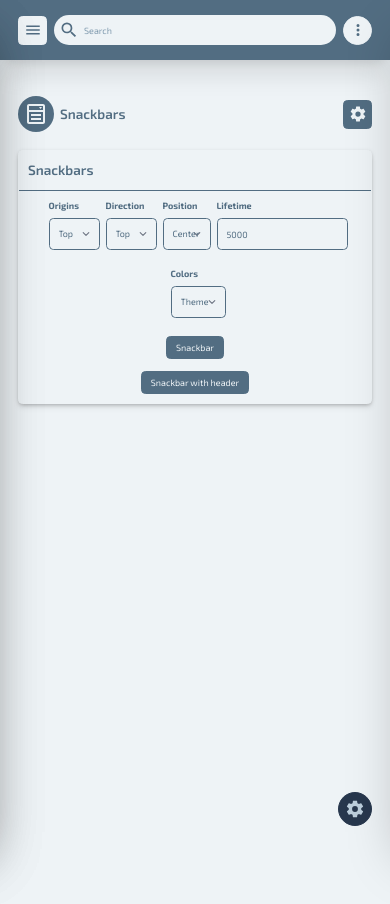
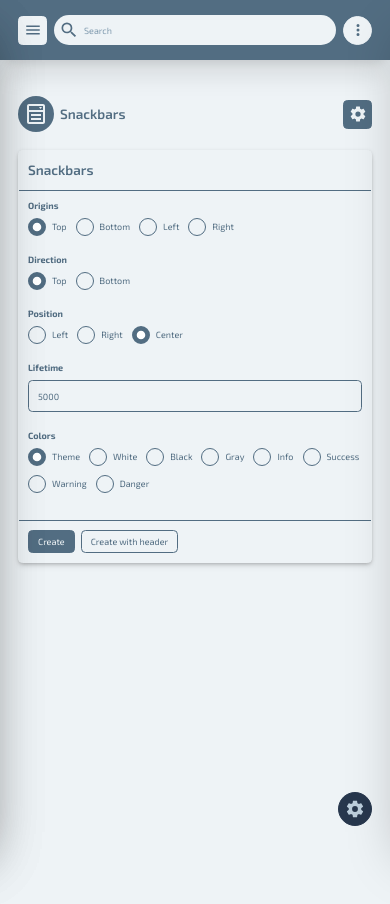
Before and after one commit to vishalkanani99/dmantu-admin, a Vue app: page /dmantu-admin/snackbars in a window 390 px wide. Built offline with nearby package versions, Linux system fonts and the light colour scheme.

Commit message:
fixed: pages responsive view

```diff
--- a/src/pages/cards.vue
+++ b/src/pages/cards.vue
@@ -161,7 +161,7 @@ const progress = ref(50);
       :color="theme.activeColors.default"
     >
       <Card title="Default" :color="theme.activeColors.inverse" noFooter>
-        <div class="grid grid-cols-1 md:grid-cols-3 lg:grid-cols-4 gap-4">
+        <div class="grid grid-cols-1 xs:grid-cols-2 md:grid-cols-3 xl:grid-cols-4 gap-4">
           <ProgressCard
             :progress="40"
             color="info"
@@ -205,7 +205,7 @@ const progress = ref(50);
         </div>
       </Card>
       <Card title="Outline" :color="theme.activeColors.inverse" noFooter>
-        <div class="grid grid-cols-1 md:grid-cols-3 lg:grid-cols-4 gap-4">
+        <div class="grid grid-cols-1 xs:grid-cols-2 md:grid-cols-3 xl:grid-cols-4 gap-4">
           <ProgressCard
             :progress="40"
             color="info"
--- a/src/pages/dashboard.vue
+++ b/src/pages/dashboard.vue
@@ -92,7 +92,7 @@ const updateStep = (i) => {
       :btnIconPath="mdiCog"
       :color="theme.activeColors.default"
     >
-      <div class="grid grid-cols-1 md:grid-cols-3 lg:grid-cols-4 gap-4">
+      <div class="grid grid-cols-1 xs:grid-cols-2 md:grid-cols-3 xl:grid-cols-4 gap-4">
         <ProgressCard
           :progress="40"
           color="info"
--- a/src/pages/modals.vue
+++ b/src/pages/modals.vue
@@ -66,23 +66,14 @@ function toggleDialog(prop = null) {
       :color="theme.activeColors.default"
     >
       <Card title="Modals" :color="theme.activeColors.inverse" noFooter>
-        <FieldGroup class="mb-6 hidden md:block" label="Modal Origins" optionsGroup >
+        <FieldGroup class="flex flex-col md:items-start items-center mb-6" label="Modal Origins" optionsGroup >
           <FieldOption v-model="modalOrigin" type="radio" name="origin" label="Top" value="top" />
           <FieldOption v-model="modalOrigin" type="radio" name="origin" label="Bottom" value="bottom" />
           <FieldOption v-model="modalOrigin" type="radio" name="origin" label="Left" value="left" />
           <FieldOption v-model="modalOrigin" type="radio" name="origin" label="Right" value="right" />
           <FieldOption v-model="modalOrigin" type="radio" name="origin" label="Center" value="center" />
         </FieldGroup>
-        <FieldGroup class="mb-6 block md:hidden" label="Modal Origins">
-          <Field v-model="modalOrigin" type="select" color="theme-light">
-            <option value="top">Top</option>
-            <option value="bottom">Bottom</option>
-            <option value="left">Left</option>
-            <option value="right">Right</option>
-            <option value="center">Center</option>
-          </Field>
-        </FieldGroup>
-        <div class="flex flex-col md:flex-row items-center flex-wrap space-x-0 md:space-x-4 space-y-4 md:space-y-0">
+        <div class="flex flex-col md:flex-row items-center flex-wrap gap-4">
           <Button label="Modal" @click="toggleModal('medium')"></Button>
           <Button label="Modal Small" @click="toggleModal('small')"></Button>
           <Button label="Modal Large" @click="toggleModal('large')"></Button>
@@ -93,7 +84,7 @@ function toggleDialog(prop = null) {
         </div>
       </Card>
       <Card title="Dialogs" :color="theme.activeColors.inverse" noFooter>
-        <div class="flex flex-col md:flex-row items-center flex-wrap space-x-0 md:space-x-4 space-y-4 md:space-y-0">
+        <div class="flex flex-col md:flex-row items-center flex-wrap gap-4">
           <Button label="Dialog" @click="toggleDialog()"></Button>
           <Button label="Dialog with Icon" @click="toggleDialog('icon')"></Button>
         </div>
--- a/src/pages/popovers.vue
+++ b/src/pages/popovers.vue
@@ -27,7 +27,7 @@ const showPopover = shallowRef(true);
       <Card title="Popovers" :color="theme.activeColors.inverse" noFooter>
         <template #content>
           <div class="p-6">
-            <div class="flex items-center flex-wrap space-x-4 mb-6">
+            <div class="flex items-center flex-wrap gap-4 mb-6">
               <Popover text="Top" :color="theme.activeColors.dark">
                 <Button label="Top" :color="theme.activeColors.default"></Button>
               </Popover>
@@ -45,7 +45,7 @@ const showPopover = shallowRef(true);
               </Popover>
               <Popover :color="theme.activeColors.dark">
                 <template #popover>
-                  <div class="flex items-center space-x-2">
+                  <div class="flex items-center gap-2">
                     <Button class="!p-1" :iconPath="mdiTwitter" :color="theme.activeColors.inverse" rounded></Button>
                     <Button class="!p-1" :iconPath="mdiFacebook" :color="theme.activeColors.inverse" rounded></Button>
                     <Button class="!p-1" :iconPath="mdiInstagram" :color="theme.activeColors.inverse" rounded></Button>
--- a/src/pages/snackbars.vue
+++ b/src/pages/snackbars.vue
@@ -39,50 +39,37 @@ function create(title, subTitle = '', text = '') {
       :btnIconPath="mdiCog"
       :color="theme.activeColors.default"
     >
-      <Card title="Snackbars" :color="theme.activeColors.inverse" noFooter>
-        <div class="flex justify-center md:justify-start items-center space-x-2 md:space-x-16 mb-6">
-          <FieldGroup class="hidden md:block" label="Origins" optionsGroup >
+      <Card
+        title="Snackbars"
+        class="flex flex-col md:w-7/12 lg:w-5/12 xl:w-4/12 md:mx-auto"
+        saveBtnLabel="Create"
+        cancelBtnLabel="Create with header"
+        :color="theme.activeColors.inverse"
+        :headerColor="theme.activeColors.default"
+        :footerColor="theme.activeColors.default"
+        :bodyColor="theme.activeColors.default"
+        @save="create('Lorem Ipsum is simply dummy text of the printing and typesetting industry')"
+        @cancel="create('Title', 'Subtitle', 'Lorem Ipsum is simply dummy text of the printing and typesetting industry')"
+      >
+        <FieldGroup class="mb-6" label="Origins" optionsGroup>
           <FieldOption v-model="origin" type="radio" name="origin" label="Top" value="top" />
           <FieldOption v-model="origin" type="radio" name="origin" label="Bottom" value="bottom" />
           <FieldOption v-model="origin" type="radio" name="origin" label="Left" value="left" />
           <FieldOption v-model="origin" type="radio" name="origin" label="Right" value="right" />
         </FieldGroup>
-          <FieldGroup class="block md:hidden" label="Origins">
-            <Field v-model="origin" type="select" :color="theme.activeColors.inverse">
-              <option value="top">Top</option>
-              <option value="bottom">Bottom</option>
-              <option value="left">Left</option>
-              <option value="right">Right</option>
-            </Field>
-          </FieldGroup>
-          <FieldGroup class="hidden md:block" label="Direction" optionsGroup >
+        <FieldGroup class="mb-6" label="Direction" optionsGroup >
           <FieldOption v-model="direction" type="radio" name="direction" label="Top" value="top" />
           <FieldOption v-model="direction" type="radio" name="direction" label="Bottom" value="bottom" />
         </FieldGroup>
-          <FieldGroup class="block md:hidden" label="Direction">
-            <Field v-model="direction" type="select" :color="theme.activeColors.inverse">
-              <option value="top">Top</option>
-              <option value="bottom">Bottom</option>
-            </Field>
-          </FieldGroup>
-          <FieldGroup class="hidden md:block" label="Position" optionsGroup >
+        <FieldGroup class="mb-6" label="Position" optionsGroup >
           <FieldOption v-model="position" type="radio" name="position" label="Left" value="left" />
           <FieldOption v-model="position" type="radio" name="position" label="Right" value="right" />
           <FieldOption v-model="position" type="radio" name="position" label="Center" value="center" />
         </FieldGroup>
-          <FieldGroup class="block md:hidden" label="Position">
-            <Field v-model="position" type="select" :color="theme.activeColors.inverse">
-              <option value="left">Left</option>
-              <option value="right">Right</option>
-              <option value="center">Center</option>
-            </Field>
-          </FieldGroup>
-          <FieldGroup label="Lifetime">
+        <FieldGroup class="mb-6" label="Lifetime">
           <Field v-model="lifetime" :color="theme.activeColors.inverse"></Field>
         </FieldGroup>
-        </div>
-        <div class="flex justify-center md:justify-start items-center space-x-2 md:space-x-16 mb-6">
-          <FieldGroup class="hidden md:block" label="Colors" optionsGroup >
+        <FieldGroup class="mb-6" label="Colors" optionsGroup >
           <FieldOption v-model="color" type="radio" name="color" label="Theme" value="theme" />
           <FieldOption v-model="color" type="radio" name="color" label="White" value="white" />
           <FieldOption v-model="color" type="radio" name="color" label="Black" value="black" />
@@ -92,23 +79,6 @@ function create(title, subTitle = '', text = '') {
           <FieldOption v-model="color" type="radio" name="color" label="Warning" value="warning" />
           <FieldOption v-model="color" type="radio" name="color" label="Danger" value="danger" />
         </FieldGroup>
-          <FieldGroup class="block md:hidden" label="Colors">
-            <Field v-model="color" type="select" :color="theme.activeColors.inverse">
-              <option value="theme">Theme</option>
-              <option value="white">White</option>
-              <option value="black">Black</option>
-              <option value="gray">Gray</option>
-              <option value="info">Info</option>
-              <option value="success">Success</option>
-              <option value="warning">Warning</option>
-              <option value="danger">Danger</option>
-            </Field>
-          </FieldGroup>
-        </div>
-        <div class="flex flex-col md:flex-row items-center flex-wrap space-x-0 md:space-x-4 space-y-4 md:space-y-0">
-          <Button label="Snackbar" @click="create('Lorem Ipsum is simply dummy text of the printing and typesetting industry')"></Button>
-          <Button label="Snackbar with header" @click="create('Title', 'Subtitle', 'Lorem Ipsum is simply dummy text of the printing and typesetting industry')"></Button>
-        </div>
       </Card>
       <Snackbar
         v-model="items"
```
Lines whose indentation alone changed are shown as unchanged.
